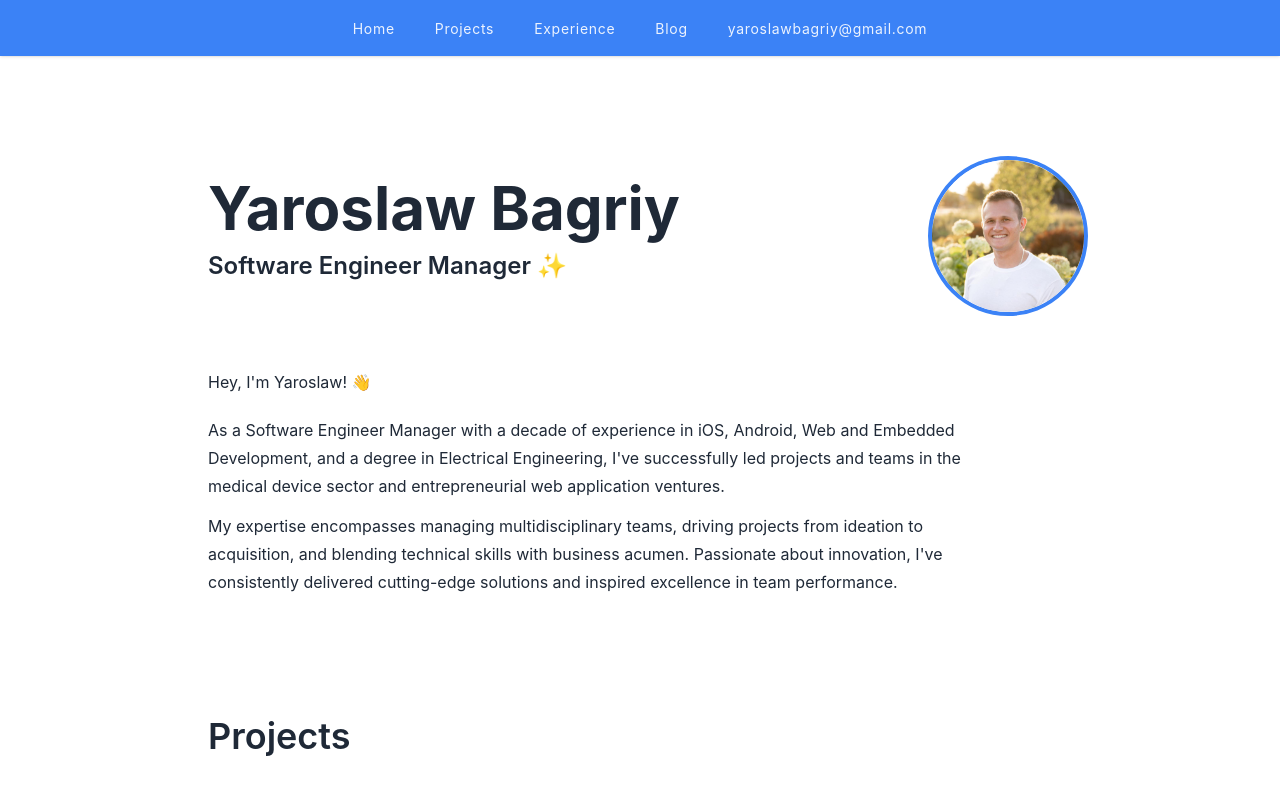
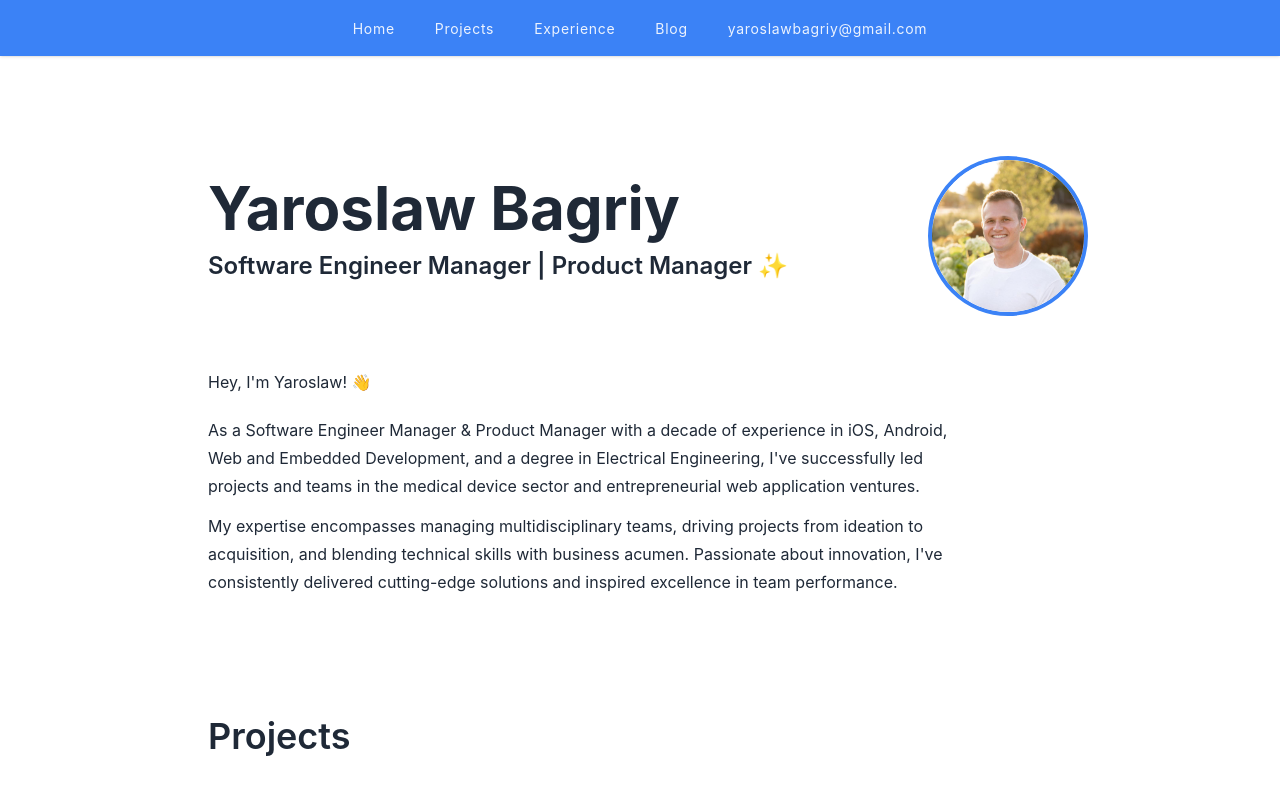
Before and after one commit to YaroslawBagriy/yaroslawbagriy, a Next.js app: page / in a window 1280 px wide. Shown: the top 788 px of the page. Built offline with nearby package versions, Linux system fonts and the light colour scheme; some icons are missing.

Commit message:
feat: Software Engineer Manager | Product Manager

```diff
--- a/content/author.tsx
+++ b/content/author.tsx
@@ -3,14 +3,14 @@ import Link from "next/link";
 
 export const author = {
   name: 'Yaroslaw Bagriy',
-  role: 'Software Engineer Manager',
+  role: 'Software Engineer Manager | Product Manager',
   emailAddress: 'yaroslawbagriy@gmail.com',
   about: (
     <>
       <p>Hey, I&apos;m Yaroslaw! 👋</p>
 
       <p>
-        As a Software Engineer Manager with a decade of experience in iOS, Android, Web and Embedded Development, and a degree in Electrical Engineering, I've successfully led projects and teams in the medical device sector and entrepreneurial web application ventures.
+        As a Software Engineer Manager & Product Manager with a decade of experience in iOS, Android, Web and Embedded Development, and a degree in Electrical Engineering, I've successfully led projects and teams in the medical device sector and entrepreneurial web application ventures.
       </p>
 
       <p>
--- a/content/siteConfig.ts
+++ b/content/siteConfig.ts
@@ -1,6 +1,6 @@
 export const siteConfig = {
-  title: "Yaroslaw Bagriy - Software Engineer Manager",
-  description: "Software Engineer Manager with a decade of experience in iOS, Android, Web and Embedded Development, and a degree in Electrical Engineering, I've successfully led projects in the medical device sector and entrepreneurial web application ventures.",
+  title: "Yaroslaw Bagriy - Software Engineer Manager | Product Manager",
+  description: "Software Engineer Manager & Product Manager with a decade of experience in iOS, Android, Web and Embedded Development, and a degree in Electrical Engineering, I've successfully led projects in the medical device sector and entrepreneurial web application ventures.",
   favicon: '/profile.jpg',
   ogImage: '/fb-social-share.jpg',
   url: 'https://yaroslawbagriy.com',
```
